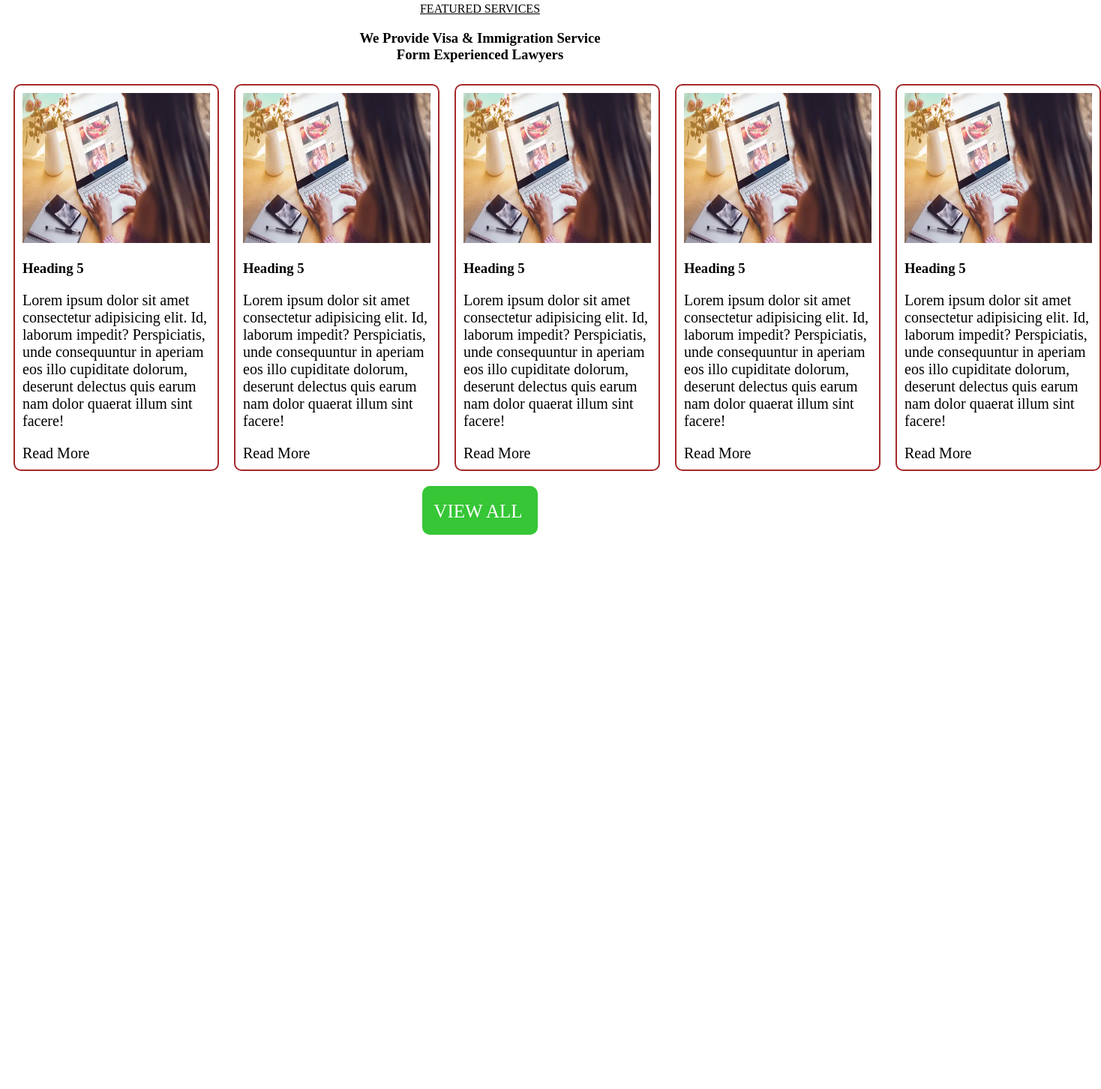
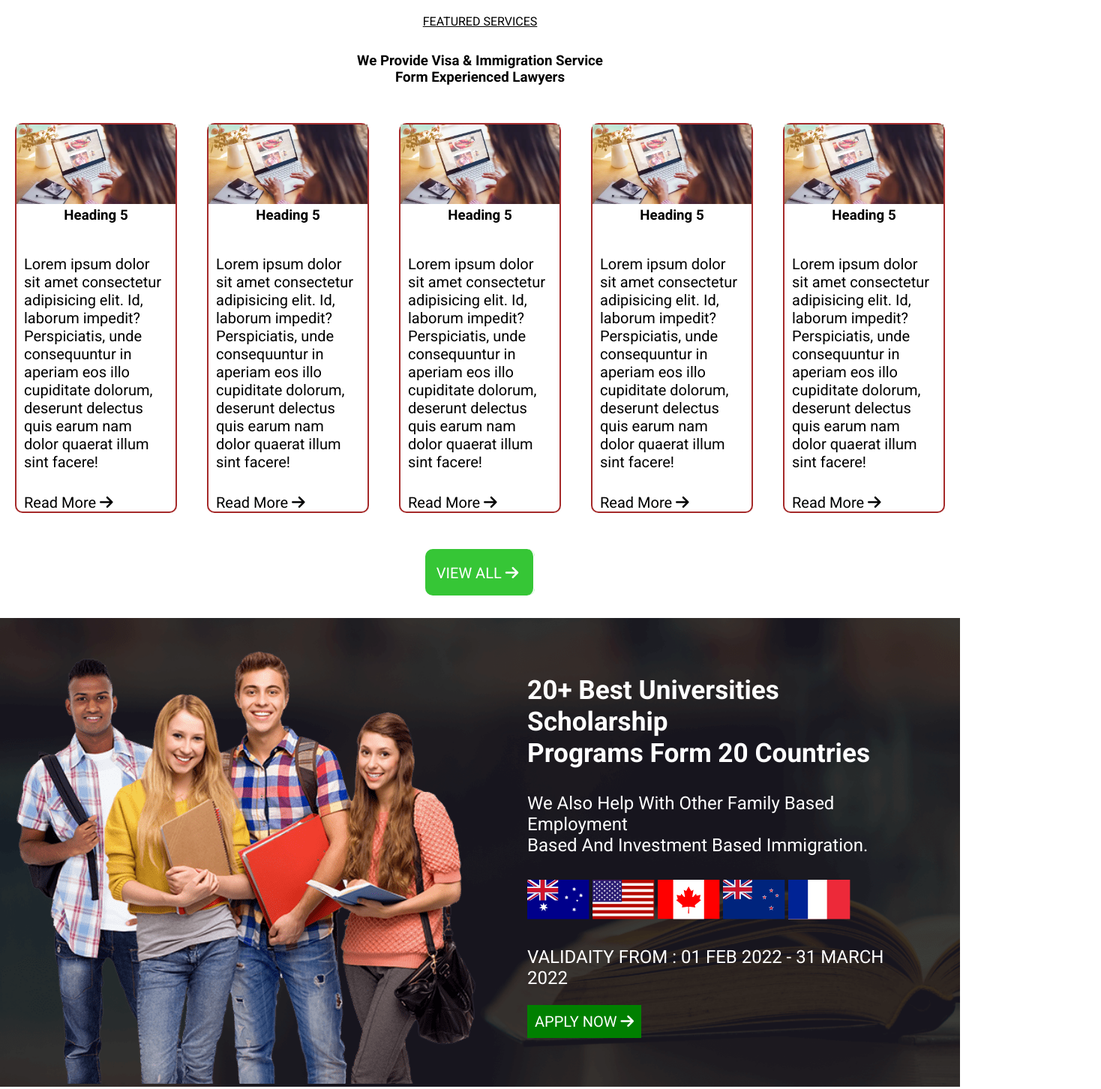
Before and after one commit to priyanshu09143/layout-3, a plain HTML site: page index.html in a window 1280 px wide. Shown: the part 13-1465 px from the top of the page at 75% size, 1468 px wide, since content can reach past the window. Before the commit the page ends 800 px from the top, so only its background shows below. Drawn offline with Linux system fonts and the light colour scheme.

Commit message:
add new files

```diff
--- a/index.html
+++ b/index.html
@@ -2,6 +2,10 @@
 <html >
 <head>
     <title>Layout 3</title>
+    <link rel="stylesheet" href="https://cdnjs.cloudflare.com/ajax/libs/font-awesome/6.3.0/css/all.min.css" integrity="sha512-SzlrxWUlpfuzQ+pcUCosxcglQRNAq/DZjVsC0lE40xsADsfeQoEypE+enwcOiGjk/bSuGGKHEyjSoQ1zVisanQ==" crossorigin="anonymous" referrerpolicy="no-referrer" />
+    <link rel="preconnect" href="https://fonts.googleapis.com">
+<link rel="preconnect" href="https://fonts.gstatic.com" crossorigin>
+<link href="https://fonts.googleapis.com/css2?family=Roboto:wght@400;700&display=swap" rel="stylesheet">
     <link rel="stylesheet" href="layout3.css">
 </head>
 <body>
@@ -13,11 +17,11 @@
     <div class="FiveBox">
         <div> <img src="work.png" alt=""></div>
         <div>
-            <h3>Heading 5</h3>
+            <h3>Heading 5 </h3>
             <p>
             Lorem ipsum dolor sit amet consectetur adipisicing elit. Id, laborum impedit? Perspiciatis, unde consequuntur in aperiam eos illo cupiditate dolorum, deserunt delectus quis earum nam dolor quaerat illum sint facere!
         </p>
-    <a href="">Read More</a>
+    <a href="">Read More <i class="fa-solid fa-arrow-right"></i></a>
 </div>
     </div>
     <div class="FiveBox">
@@ -27,7 +31,7 @@
             <p>
             Lorem ipsum dolor sit amet consectetur adipisicing elit. Id, laborum impedit? Perspiciatis, unde consequuntur in aperiam eos illo cupiditate dolorum, deserunt delectus quis earum nam dolor quaerat illum sint facere!
         </p>
-        <a href="">Read More</a>
+        <a href="">Read More <i class="fa-solid fa-arrow-right"></i></a>
     </div>
     </div>
     <div class="FiveBox">
@@ -37,7 +41,7 @@
             <p>
             Lorem ipsum dolor sit amet consectetur adipisicing elit. Id, laborum impedit? Perspiciatis, unde consequuntur in aperiam eos illo cupiditate dolorum, deserunt delectus quis earum nam dolor quaerat illum sint facere!
         </p>
-        <a href="">Read More</a>
+        <a href="">Read More <i class="fa-solid fa-arrow-right"></i></a>
     </div>
     </div>
     <div class="FiveBox">
@@ -47,7 +51,7 @@
             <p>
             Lorem ipsum dolor sit amet consectetur adipisicing elit. Id, laborum impedit? Perspiciatis, unde consequuntur in aperiam eos illo cupiditate dolorum, deserunt delectus quis earum nam dolor quaerat illum sint facere!
         </p>
-    <a href="">Read More</a>
+    <a href="">Read More <i class="fa-solid fa-arrow-right"></i></a>
     </div>
     </div>
     <div class="FiveBox">
@@ -56,13 +60,36 @@
             <h3>Heading 5</h3>
             <p>
             Lorem ipsum dolor sit amet consectetur adipisicing elit. Id, laborum impedit? Perspiciatis, unde consequuntur in aperiam eos illo cupiditate dolorum, deserunt delectus quis earum nam dolor quaerat illum sint facere!
-        </p><a href="">Read More</a>
+        </p><a href="">Read More <i class="fa-solid fa-arrow-right"></i></a>
     </div>
     </div>
 </section>
 
 <div class="view">
-    <a href=""> VIEW ALL </a>
+    <a href=""> VIEW ALL <i class="fa-solid fa-arrow-right"></i> </a>
+</div>
+
+<div class="people">
+    <div class="bg-image">
+        <img src="scholarship-left.png" alt="">
+    </div>
+    <div class="hadding">
+        <h1>20+ Best Universities scholarship <br>programs Form 20 Countries</h1>
+        <p> We also help with other family based employment <br>based and investment based immigration.</p>
+        <div>
+        <img src="s-1.png" alt="">
+        <img src="s-2.png" alt="">
+        <img src="s-3.png" alt="">
+        <img src="s-4.png" alt="">
+        <img src="s-5.png" alt=""></div>
+        <p>VALIDAITY FROM : 01 FEB 2022 - 31 MARCH 2022
+        </p>
+        <a href=""> APPLY NOW <i class="fa-solid fa-arrow-right"></i></a>
+    </div>
+
+
+
+
 </div>
 </body>
 </html>
--- a/layout3.css
+++ b/layout3.css
@@ -1,40 +1,98 @@
-header{
+* {
+    margin: 0;
+    font-family: 'Roboto', sans-serif;
+}
+
+header {
     text-align: center;
     /* font-size: 11px; */
+    margin: 30px 0;
 
 }
-section{
+
+section {
+    margin-bottom: 30px;
+    /* border: 2px solid; */
     display: flex;
 }
-img{
-    height: 200px;
-    width: 250px;
+
+.view {
+    text-align: center;
+    margin: 3rem;
 }
-.view{
-    text-align: center;
-    margin: 30px;
-}
-.view a{
+
+.view a {
     border-radius: 10px;
     text-align: center;
     padding: 20px 20px 18px 15px;
     text-decoration: none;
-    font-size: 25px;
+    font-size: 20px;
     color: white;
+    border-right: 2px solid;
     background-color: rgb(54, 198, 54);
 }
-.FiveBox{
-    padding: 10px;
+
+.FiveBox {
+    width: 18%;
     border-radius: 10px;
     border: 2px solid brown;
-    margin: 10px;
+    margin: 20px;
 }
-.FiveBox a{
+
+.FiveBox a {
     color: black;
     text-decoration: none;
 }
 
-.FiveBox p,a{
+.FiveBox p,
+a {
+    margin-bottom: 20px;
     font-size: 20px;
+    padding: 10px;
+}
 
+.FiveBox h3 {
+    text-align: center;
 }
+
+.FiveBox img {
+    width: 100%;
+}
+.people {
+    margin: 30px 0;
+    justify-content: space-between;
+    display: flex;
+    background-image: url(scholarship-bg.png);
+    background-size: cover;
+    /* background-position: center; */
+    background-repeat: no-repeat;
+    background-attachment: scroll;
+}
+
+.hadding a {
+    text-decoration: none;
+    color: #fff;
+    background-color: green;
+}
+.hadding {
+    padding: 43px;
+    margin-right: 43px;
+}
+
+.hadding h1 {
+    /* margin: 20px 0px; */
+    font-size: 2.2rem;
+    color: #fff;
+    text-transform: capitalize;
+}
+
+.hadding p {
+    /* margin: 20px 0px; */
+    font-size: 1.5rem;
+    color: #fff;
+    text-transform: capitalize;
+}
+
+.hadding h1,p{
+    margin: 2rem 0;
+}
```
Also changed, not shown: s-1.png (added), s-2.png (added), s-3.png (added), s-4.png (added), s-5.png (added), scholarship-bg.png (added), scholarship-left.png (added).
